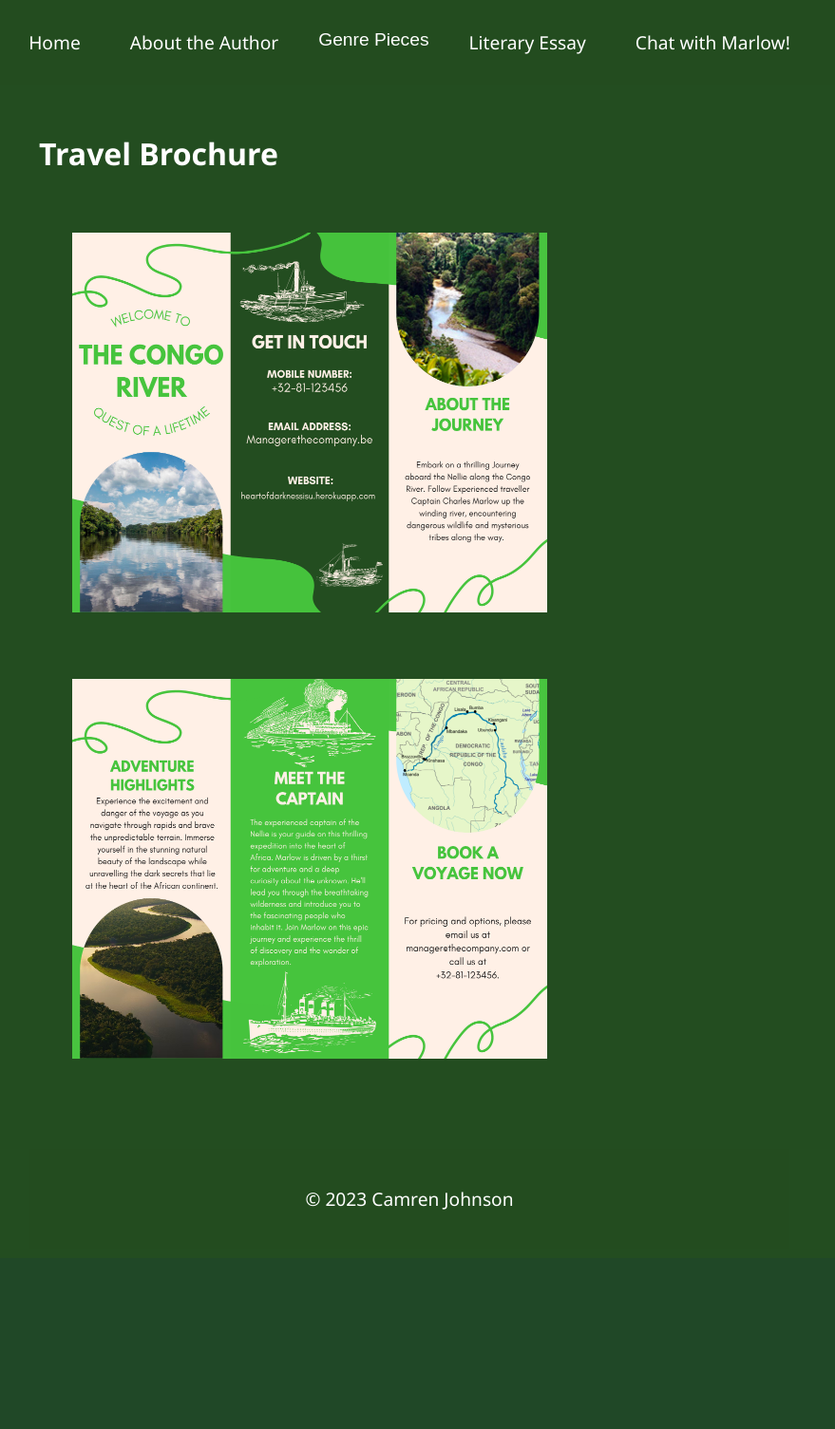
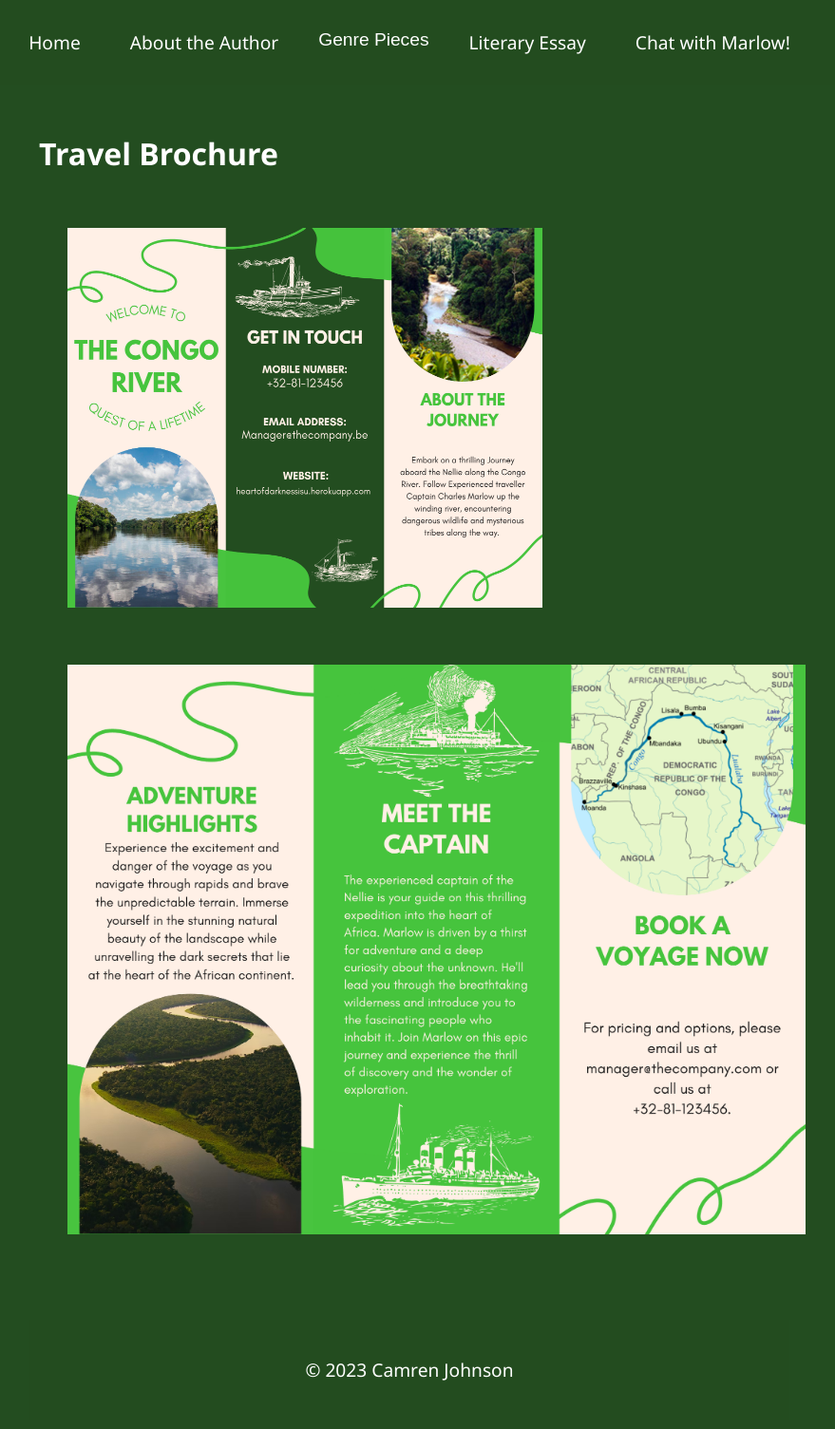
Before and after one commit to cam124/HeartOfDarkness, a Flask app: page /travelbrochure in a window 1280 px wide. Shown: the part 501-2006 px from the top of the page at 95% size, without its empty margins (209-1088 px from the left). Before the commit the page ends 1775 px from the top, so only its background shows below. Run offline with Flask 2, Linux system fonts and the light colour scheme.

Commit message:
continue 2

```diff
--- a/website/static/jungle.css
+++ b/website/static/jungle.css
@@ -123,7 +123,7 @@ body {
   }
 
   .img {
-    margin: 35px;
+    margin: 30px;
   }
 
   /* Style the footer */
--- a/website/templates/travelbrochure.html
+++ b/website/templates/travelbrochure.html
@@ -4,7 +4,7 @@
     <h2>Travel Brochure</h2>
 
     <img src="static/1.png" class="img" alt="Travel Brochure Front" width="500" height="400">
-    <img src="static/2.png" class="img" alt="Travel Brochure Back" width="500" height="400">
+    <img src="static/2.png" class="img" alt="Travel Brochure Back" width="800" height="600">
   </main>
   <footer class="footer">
     <p>&copy; 2023 Camren Johnson</p>
```
